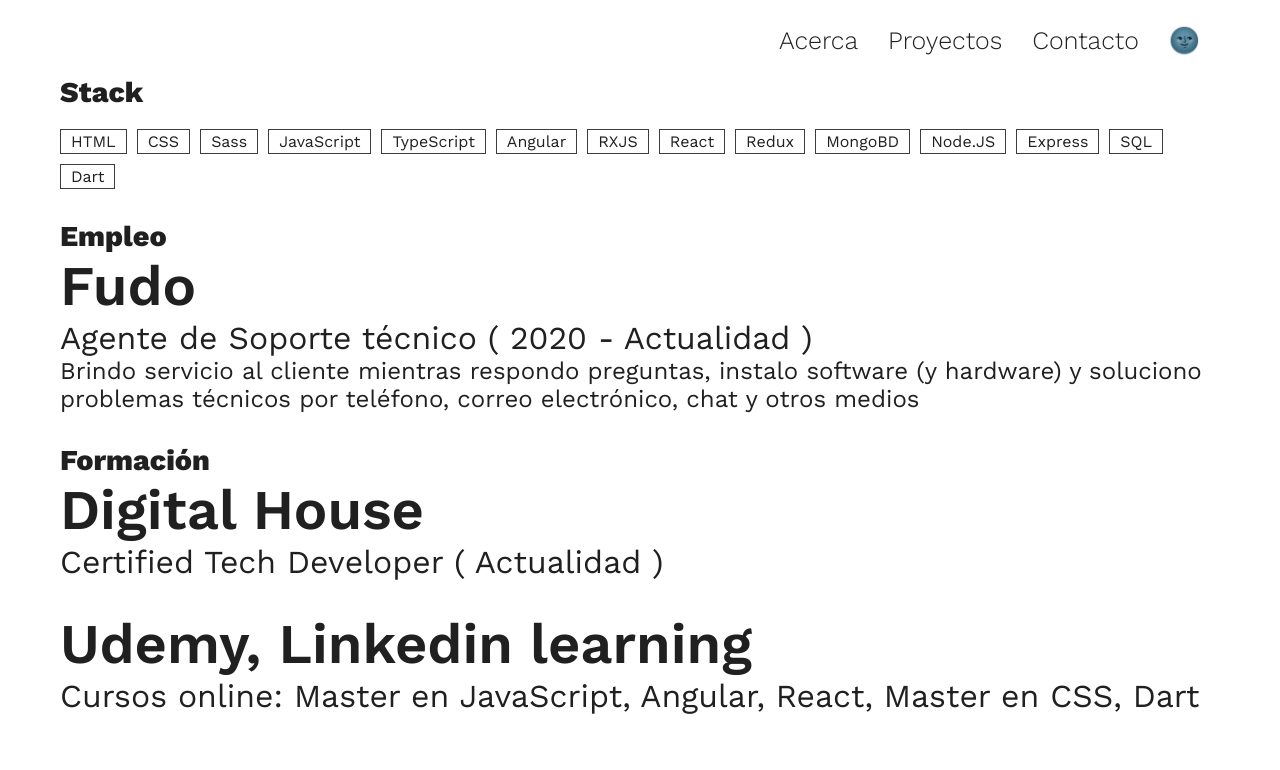
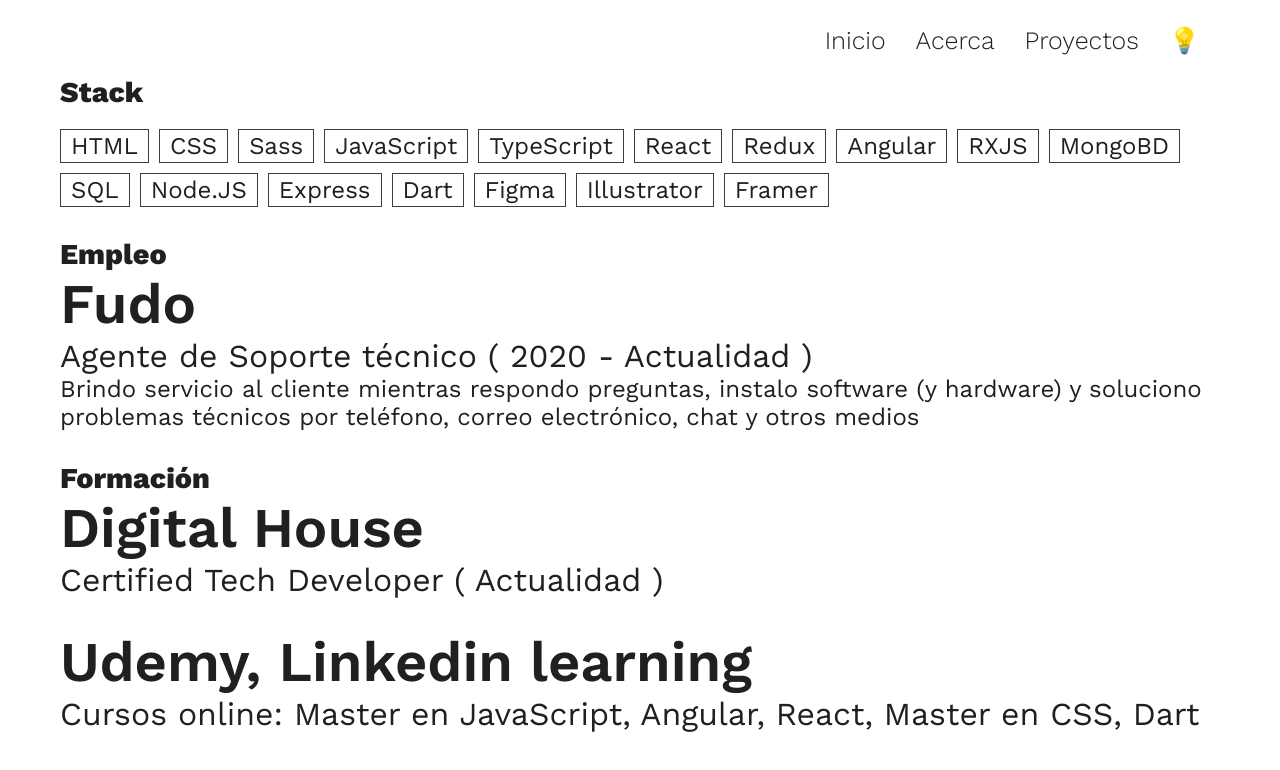
Before and after one commit to juliofranco9111/portafolio-react, a Next.js app: page /acerca in a window 1280 px wide. Shown: the top 770 px of the page. Built offline with nearby package versions, Linux system fonts and the light colour scheme.

Commit message:
fix some ui issues, and add new projects and fix contact links

```diff
--- a/components/header/index.js
+++ b/components/header/index.js
@@ -4,7 +4,6 @@ import useMediaQuery from '../../hooks/useMediaQuery';
 
 const Header = () => {
   const [isSmallScreen] = useMediaQuery('screen and (max-width: 800px)');
-  console.log(isSmallScreen);
   function toggleNavBar() {
     const nav = document.querySelector('#nav');
     nav.classList.toggle('show');
--- a/components/navbar/index.js
+++ b/components/navbar/index.js
@@ -1,4 +1,4 @@
-import React from 'react';
+import React, { useEffect, useState } from 'react';
 import Link from 'next/link';
 
 const NavBar = ({ fn = () => {} }) => {
@@ -9,32 +9,38 @@ const NavBar = ({ fn = () => {} }) => {
       'theme',
       body.classList.contains('lightMode') ? 'dark' : 'light'
     );
+
   }
   return (
     <nav id='nav'>
       <div className='container'>
         <ul>
           <li>
+            <Link href='/'>
+              <a onClick={fn} className='btn-nav'>
+                Inicio
+              </a>
+            </Link>
+          </li>
+          <li>
             <Link href='/acerca'>
-              <a onClick={fn} className='btn-nav'>Acerca</a>
+              <a onClick={fn} className='btn-nav'>
+                Acerca
+              </a>
             </Link>
           </li>
 
           <li>
             <Link href='/proyectos'>
-              <a onClick={fn} className='btn-nav'>Proyectos</a>
-            </Link>
-          </li>
-
-          <li>
-            <Link href='/'>
-              <a onClick={fn} className='btn-nav'>Contacto</a>
+              <a onClick={fn} className='btn-nav'>
+                Proyectos
+              </a>
             </Link>
           </li>
 
           <li>
             <a id='toggleTheme' onClick={toggleTheme}>
-              🌚
+              💡
             </a>
           </li>
         </ul>
--- a/database/database.js
+++ b/database/database.js
@@ -1,23 +1,20 @@
 export const contactData = [
   {
-    text: 'cv -',
-    url: 'https://www.google.com',
+    text: 'CV -',
+    url: 'https://drive.google.com/file/d/1GTo7LMfNhoI5aziRa8K7SDXwS_0F_RW0/view',
   },
   {
     text: 'LinkedIn -',
-    url: 'https://www.linkedin.com',
+    url: 'https://www.linkedin.com/in/juliocesarfranco/',
   },
-  {
-    text: 'Gmail -',
-    url: 'https://www.gmail.com',
-  },
+
   {
     text: 'GitHub -',
-    url: 'https://www.github.com',
+    url: 'https://github.com/juliofranco9111',
   },
   {
     text: 'WhatsApp',
-    url: 'https://www.whatsapp.com',
+    url: 'https://wa.me/+541125592459/?text=Hola, quiero ponerme en contacto contigo',
   },
 ];
 
@@ -47,15 +44,18 @@ export const stack = [
   'Sass',
   'JavaScript',
   'TypeScript',
+  'React',
+  'Redux',
   'Angular',
   'RXJS',
-  'React',
-  'Redux',
   'MongoBD',
+  'SQL',
   'Node.JS',
   'Express',
-  'SQL',
   'Dart',
+  'Figma',
+  'Illustrator',
+  'Framer'
 ];
 
 export const projects = [
@@ -69,10 +69,20 @@ export const projects = [
         repo: ''
 
     } */
+    {
+      title: 'Memory Puzzle',
+      subtitle: 'PWA hecha con React',
+      keys: ['React', 'JS', 'PWA', 'Redux', 'HeroIcons', 'Sass', 'React-Router'],
+      desc: 'Diseñada usando Framer. Soporte PWA con service worker 100% offline, Code Splitting con React Lazy, Sass (Patron de diseño: Mobile Only), React Router, Deploy en Vercel',
+      link: 'https://memorypuzzle.vercel.app',
+      repo: 'https://github.com/juliofranco9111/ReactMemoryGame',
+      prototype: 'https://framer.com/share/Memory-App--fgLafZi6Vn0vGq1IWttG/wE7wOnE3k'
+
+  },
   {
     title: 'Math-Quizz',
     subtitle: 'PWA hecha con Angular',
-    keys: ['Angular', 'JS', 'PWA', 'Guards', 'Offline'],
+    keys: ['Angular', 'JS', 'PWA', 'Guards', 'Offline','Sass'],
     desc: 'PWA con Service Worker y soporte 100% Offline, Code Splitting con Angular Lazy, Sass (Patron de diseño: Mobile Only), Deploy en Vercel',
     link: 'https://math-quizz.vercel.app/',
     repo: 'https://github.com/juliofranco9111/MathQuizz',
@@ -80,7 +90,7 @@ export const projects = [
   {
     title: 'Capital-Quizz',
     subtitle: 'PWA hecha con React',
-    keys: ['React', 'JS', 'PWA', 'Redux', 'FontAwesome'],
+    keys: ['React', 'JS', 'PWA', 'FontAwesome', 'Sass'],
     desc: 'PWA con Service Worker y soporte 100% Offline, Code Splitting con React Lazy, Sass (Patron de diseño: Mobile Only), React Router, Deploy en Vercel',
     link: 'https://quizzcapital.vercel.app/',
     repo: 'https://github.com/juliofranco9111/ReactCapitalQuizz',
--- a/pages/index.js
+++ b/pages/index.js
@@ -1,11 +1,9 @@
 import Head from 'next/head';
 import Img from 'next/image';
 import { contactData } from '../database/database';
-import foto from '../public/foto.png';
+import foto from '../public/foto.webp';
 
 export default function Home() {
-
-
   return (
     <>
       <Head>
@@ -36,6 +34,7 @@ export default function Home() {
               (Argentina). Desarrollo sitios y aplicaciones web (SPA). Buen
               gusto para el diseño y la funcionalidad
             </p>
+            <br/>
             <p className='urls-contact'>
               {contactData.map((e) => (
                 <a key={e.text} target='blank' href={e.url}>
@@ -43,6 +42,7 @@ export default function Home() {
                 </a>
               ))}
             </p>
+            <p>julio.franco9111@gmail.com </p>
           </div>
         </div>
       </section>
--- a/styles/_about.scss
+++ b/styles/_about.scss
@@ -12,6 +12,6 @@ ul.list-langs {
       border: 1px solid var(--font-color);
       text-align: center;
       padding: 2px 10px;
-      font-size: $p;
+      font-size: 1.5em;
   }
 }
--- a/styles/_nav.scss
+++ b/styles/_nav.scss
@@ -11,6 +11,7 @@
   z-index: 1;
   justify-content: center;
   align-items: center;
+  align-content: flex-end;
   background-color: var(--bg-nav);
   backdrop-filter: blur(12px);
   transition: background-color 300ms;
@@ -18,6 +19,7 @@
   gap: 50px;
   ul {
     list-style: none;
+    align-items: flex-end;
 
     li {
       display: block;
--- a/styles/_section.scss
+++ b/styles/_section.scss
@@ -63,15 +63,14 @@ section {
 #contact {
   .img-container {
     width: 100%;
-    max-width: 100px;
+    max-width: 250px;
+    max-height: 250px;
     margin: 0 auto;
+    margin-bottom:20px;
     border-radius: 999px;
     overflow: hidden;
-    margin-bottom: 20px;
     img {
       display: flex;
-      padding-bottom: 10px;
-      padding-top: 10px;
       height: auto;
       transition: filter 300ms;
       margin: 0 auto;
@@ -117,7 +116,8 @@ section {
         align-content: center;
       }
       .img-container {
-        max-width: 200px;
+        max-width: 500px;
+        max-height: 500px;
       }
     }
   }
```
Also changed, not shown: pages/proyectos/index.js (+6 -2 lines), public/foto.webp, 1 other file (tests, documents, lock files or other folders).
